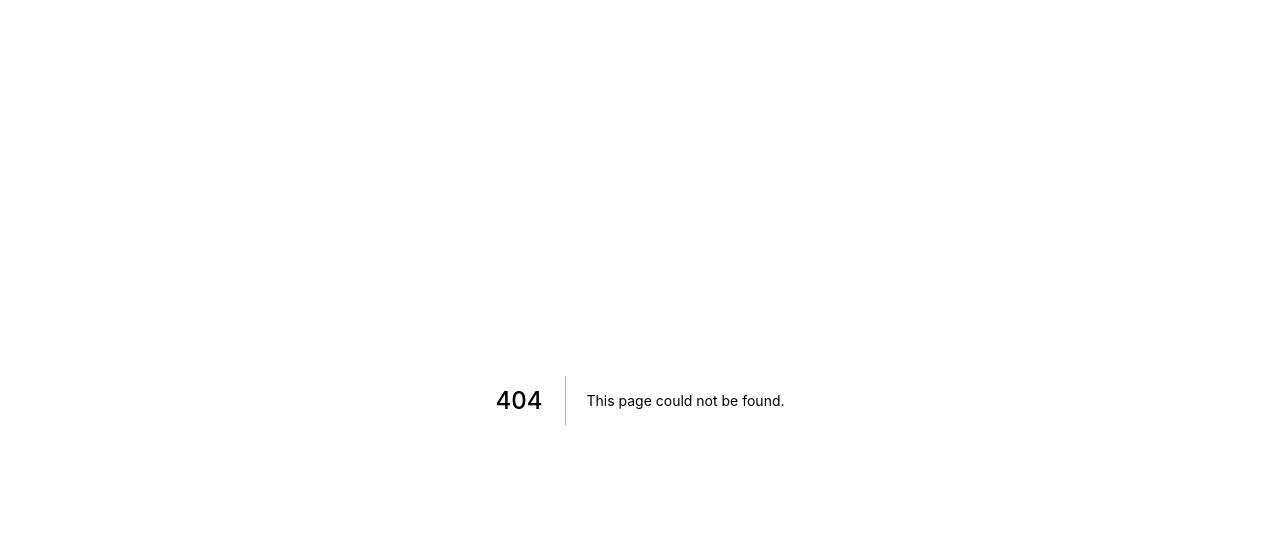
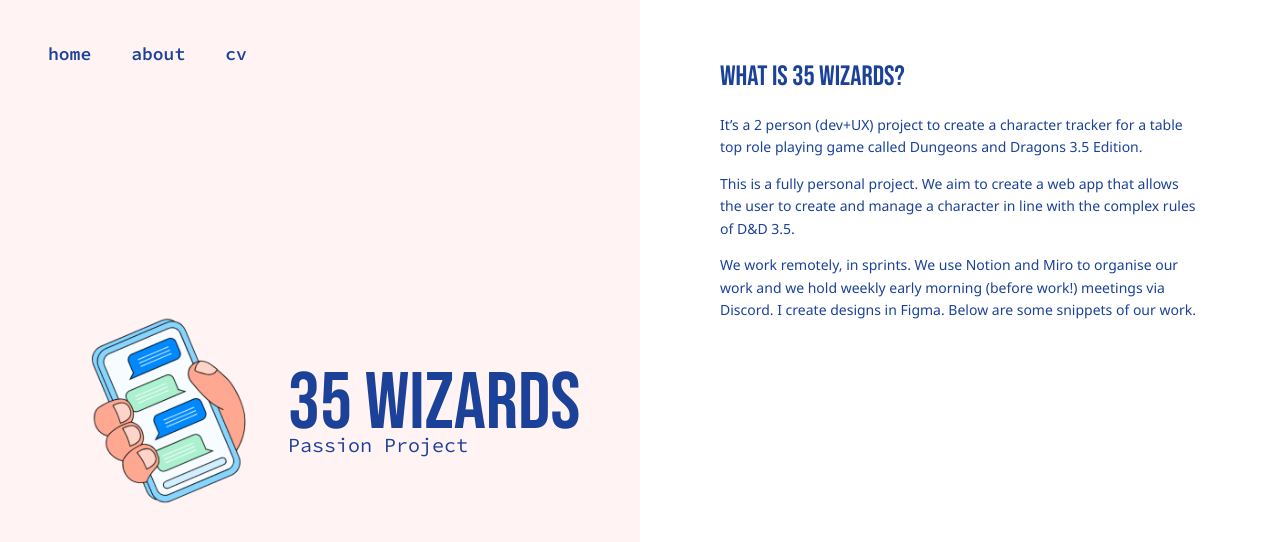
Before and after one commit to RekaK/portfolio, a Next.js app: page /passion-projects/35wizards in a window 1280 px wide. Before the commit this address had no page. Shown: the top 542 px of the page. Built offline with nearby package versions, Linux system fonts and the light colour scheme.

Commit message:
start passionProjects

```diff
--- /dev/null
+++ b/components/passionProject/index.tsx
@@ -0,0 +1,33 @@
+import { Styled } from "../../templates/MainTemplate.styles";
+import Section from "../../ui/Section";
+
+interface PassionProjectContentProps {
+  mainSection: {
+    title: string;
+    paragraphs: string[];
+  };
+  imageGallery: string[];
+  buttonSection?: {
+    url: string;
+    note: string;
+  };
+}
+
+const PassionProjectContent: React.FC<PassionProjectContentProps> = ({
+  mainSection,
+  imageGallery,
+  buttonSection,
+}) => {
+  return (
+    <Styled.Main>
+      <Styled.MainContainer>
+        <Section
+          title={mainSection.title}
+          paragraphs={mainSection.paragraphs}
+        />
+      </Styled.MainContainer>
+    </Styled.Main>
+  );
+};
+
+export default PassionProjectContent;
--- /dev/null
+++ b/pages/passion-projects/35wizards/index.tsx
@@ -0,0 +1,41 @@
+import type { NextPage } from "next";
+import Head from "next/head";
+import PassionProjectContent from "../../../components/passionProject";
+import MainTemplate from "../../../templates/MainTemplate";
+
+const About: NextPage = () => {
+  const hero = {
+    image: "/images/mobile.png",
+    title: "35 Wizards",
+    subtitle: "Passion Project",
+  };
+
+  return (
+    <div>
+      <Head>
+        <title>About</title>
+        <meta name="description" content="35 Wizards" />
+        <link rel="icon" href="/favicon.ico" />
+      </Head>
+      <MainTemplate hero={hero}>
+        <PassionProjectContent
+          mainSection={{
+            title: "What is 35 Wizards?",
+            paragraphs: [
+              `It’s a 2 person (dev+UX) project to create a character tracker for a table top role playing game called Dungeons and Dragons 3.5 Edition.`,
+              `This is a fully personal project. We aim to create a web app that allows the user to create and manage a character in line with the complex rules of D&D 3.5.`,
+              `We work remotely, in sprints. We use Notion and Miro to organise our work and we hold weekly early morning (before work!) meetings via Discord. I create designs in Figma. Below are some snippets of our work.`,
+            ],
+          }}
+          imageGallery={[""]}
+          buttonSection={{
+            url: "",
+            note: "(opens in a new window and is a bit loud!)",
+          }}
+        />
+      </MainTemplate>
+    </div>
+  );
+};
+
+export default About;
```
Also changed, not shown: public/images/mobile.png (renamed from public/images/Isometric Stickers Mobile.png).
